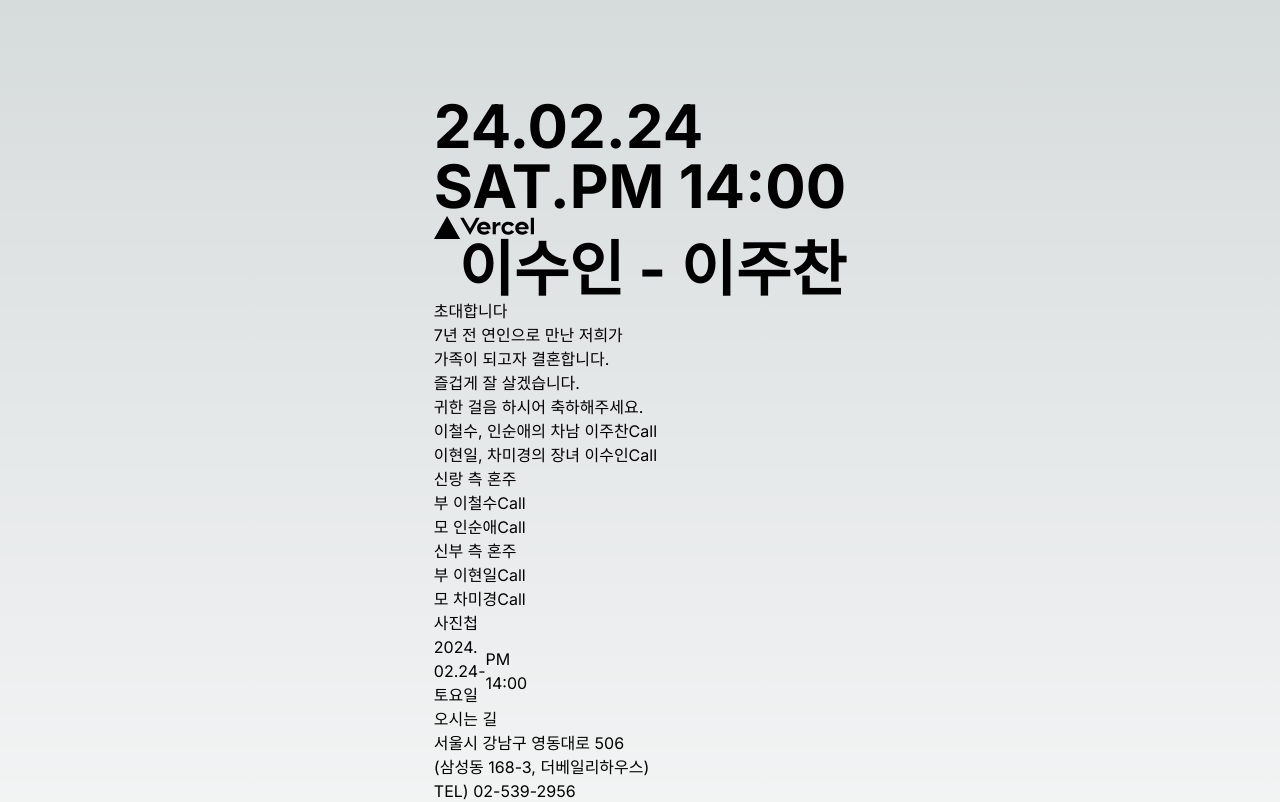
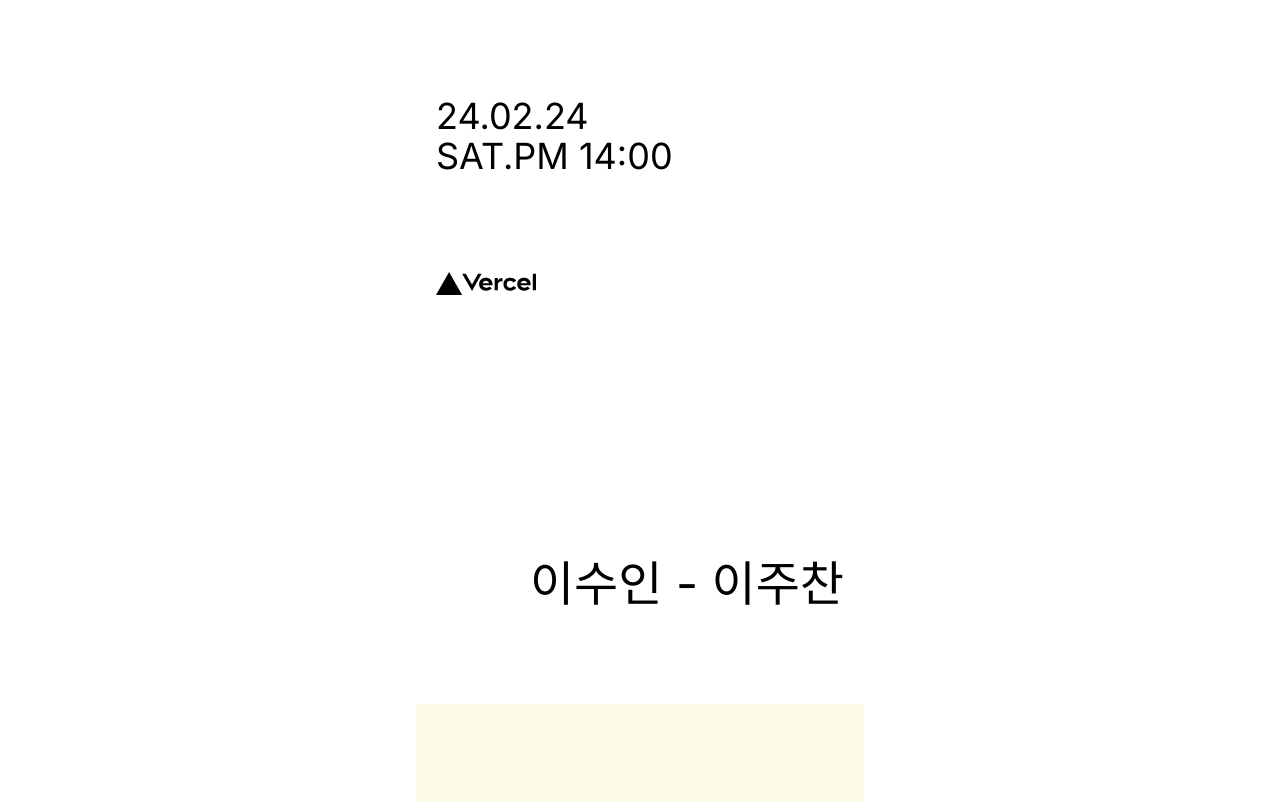
Before and after one commit to juchanei/wedding-card, a Next.js app: page / in a window 1280 px wide. Shown: the top 802 px of the page. Built offline with nearby package versions, Linux system fonts and the light colour scheme.

Commit message:
기본 구조 및 배경색 스타일 적용

```diff
--- a/app/globals.css
+++ b/app/globals.css
@@ -4,16 +4,15 @@
 
 :root {
   --foreground-rgb: 0, 0, 0;
-  --background-start-rgb: 214, 219, 220;
-  --background-end-rgb: 255, 255, 255;
+  --background-rgb: 255, 255, 255;
 }
 
 body {
   color: rgb(var(--foreground-rgb));
-  background: linear-gradient(
-      to bottom,
-      transparent,
-      rgb(var(--background-end-rgb))
-    )
-    rgb(var(--background-start-rgb));
+  background: rgb(var(--background-rgb));
 }
+
+article {
+  margin: 0rem;
+  padding: 0rem;
+}
--- a/app/page.tsx
+++ b/app/page.tsx
@@ -2,14 +2,14 @@ import Image from 'next/image'
 
 export default function Home() {
   return (
-    <main className="flex min-h-screen flex-col items-center justify-between p-24">
-      <article>
-        <div>
-          <h1 className="text-6xl font-bold text-left">
+    <article className="flex min-h-screen flex-col justify-between max-w-md mx-auto">
+      <div className="py-24 px-5 bg-white">
+        <h1 className="text-4xl text-left">
           24.02.24
           <br />
           SAT.PM 14:00
         </h1>
+        <p className="py-24 h-96">
           <Image
             src="/vercel.svg"
             alt="Title Wedding Image"
@@ -17,7 +17,8 @@ export default function Home() {
             height={24}
             priority
           />
-          <h1 className="text-6xl font-bold text-right">
+        </p>
+        <h1 className="text-5xl text-right">
           <span>이수인</span>
           {` - `}
           <span>이주찬</span>
@@ -25,7 +26,7 @@ export default function Home() {
       </div>
 
       {/* 초대 문구 섹션 */}
-        <section className="flex flex-col justify-between">
+      <section className="flex flex-col justify-between bg-amber-50 px-5 py-24">
         <h2>초대합니다</h2>
         <p>
           7년 전 연인으로 만난 저희가
@@ -39,7 +40,7 @@ export default function Home() {
       </section>
 
       {/* 전화번호 섹션 */}
-        <section>
+      <section className="flex flex-col justify-between bg-white px-5 py-24">
         <p>
           이철수, 인순애의 차남 <span>이주찬</span>
           <CallLink phoneNumber='010-4364-3208' />
@@ -69,7 +70,7 @@ export default function Home() {
       </section>
 
       {/* 사진첩 섹션 */}
-        <section>
+      <section className="flex flex-col justify-between bg-amber-50 px-5 py-24">
         <h2>사진첩</h2>
         <div>
           {/* 캐로셀 사진첩 구현 */}
@@ -77,7 +78,7 @@ export default function Home() {
       </section>
 
       {/* 날짜 섹션 */}
-        <section className='flex flex-row items-center'>
+      <section className="flex flex-row items-center justify-between bg-white px-5 py-24">
         <div>
           2024.
           <br />
@@ -94,7 +95,7 @@ export default function Home() {
       </section>
 
       {/* 장소 섹션 */}
-        <section>
+      <section className="flex flex-col justify-between bg-amber-50 px-5 py-24">
         <h2>오시는 길</h2>
         <p>
           {/* 지도 구현 */}
@@ -114,7 +115,7 @@ export default function Home() {
       </section>
 
       {/* 마음 전하실 곳 섹션 */}
-        <section>
+      <section className="flex flex-col items-center justify-between bg-white px-5 py-24">
         <h2>마음 전하실 곳</h2>
         <h3>신랑 측 계좌번호</h3>
         <p>블라블라~</p>
@@ -123,12 +124,11 @@ export default function Home() {
       </section>
 
       {/* 공유하기 섹션 */}
-        <section>
+      <footer className="flex flex-col px-5 py-24 bg-amber-50 items-center">
         <p>카카오 톡으로 공유하기</p>
         <p>청첩장 링크 복사하기</p>
-        </section>
+      </footer>
     </article>
-    </main>
   )
 }
 
```
Lines whose indentation alone changed are shown as unchanged.
